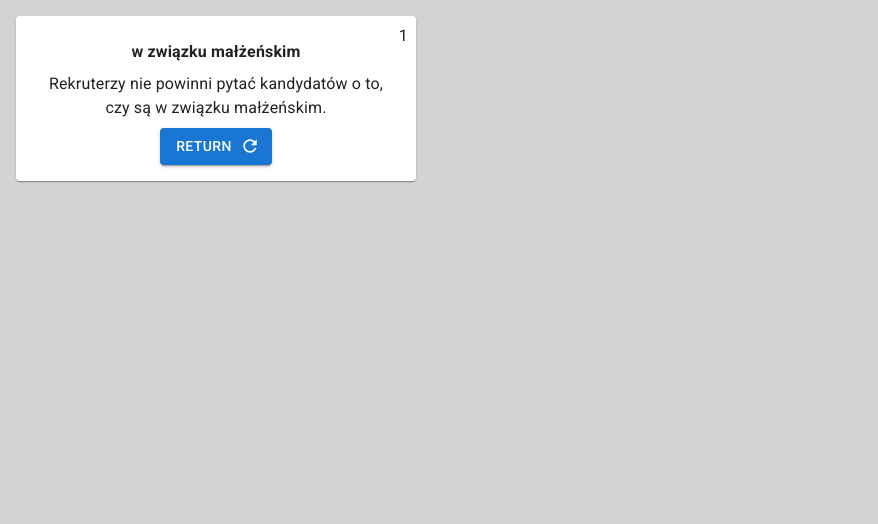
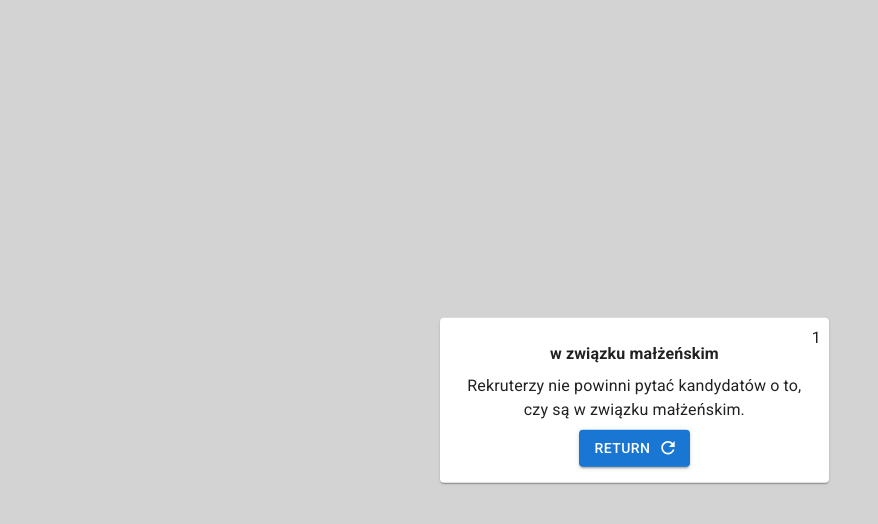
Before and after one commit to MateuszPocwiardowski/flashcards-2.0, a React (Create React App) app in the folder frontend/: page / in a window 1280 px wide. Shown: the top 524 px of the page, without its empty margins (0-878 px from the left). Built offline with nearby package versions, Linux system fonts and the light colour scheme.

Commit message:
change filter, map method on cards

```diff
--- a/frontend/src/App.css
+++ b/frontend/src/App.css
@@ -1,5 +1,6 @@
-* {
-    margin: 0;
-    padding: 0;
-    box-sizing: border-box;
+.App {
+	position: absolute;
+    top: 50%;
+    left: 50%;
+    transform: translate(-50%, -50%);
 }
--- a/frontend/src/App.js
+++ b/frontend/src/App.js
@@ -65,16 +65,25 @@ const App = () => {
 
 	return (
 		<div className='App'>
-			{cards.map(({ id, engWord, engSentence, plWord, plSentence, status }) => {
-				if (displayedCard === id) {
-					return (
-						<Card key={id} sx={{ margin: 2, padding: 2, maxWidth: '400px', position: 'relative' }}>
+			{cards
+				.filter(card => displayedCard === card.id)
+				.map(({ id, engWord, engSentence, plWord, plSentence }) => (
+					<Card
+						key={id}
+						sx={{
+							position: 'relative',
+							width: '90%',
+							minWidth: '360px',
+							maxWidth: '400px',
+							textAlign: 'center',
+							margin: 2,
+							padding: 2,
+						}}>
 						<Text sx={{ position: 'absolute', top: 0, right: 0 }}>{id}</Text>
 						{turnedCard && (
 							<>
 								<Text sx={{ fontWeight: 700 }}>{engWord}</Text>
 								<Text>{engSentence}</Text>
-									<Text>{status}</Text>
 								<PrimaryButton
 									variant='contained'
 									color='success'
@@ -114,9 +123,7 @@ const App = () => {
 							</>
 						)}
 					</Card>
-					)
-				}
-			})}
+				))}
 		</div>
 	)
 }
--- a/frontend/src/index.css
+++ b/frontend/src/index.css
@@ -1,6 +1,9 @@
+* {
+	margin: 0;
+	padding: 0;
+	box-sizing: border-box;
+}
+
 body {
-    display: flex;
-    flex-direction: row;
-    text-align: center;
 	background-color: lightgray;
 }
```
Lines whose indentation alone changed are shown as unchanged.
